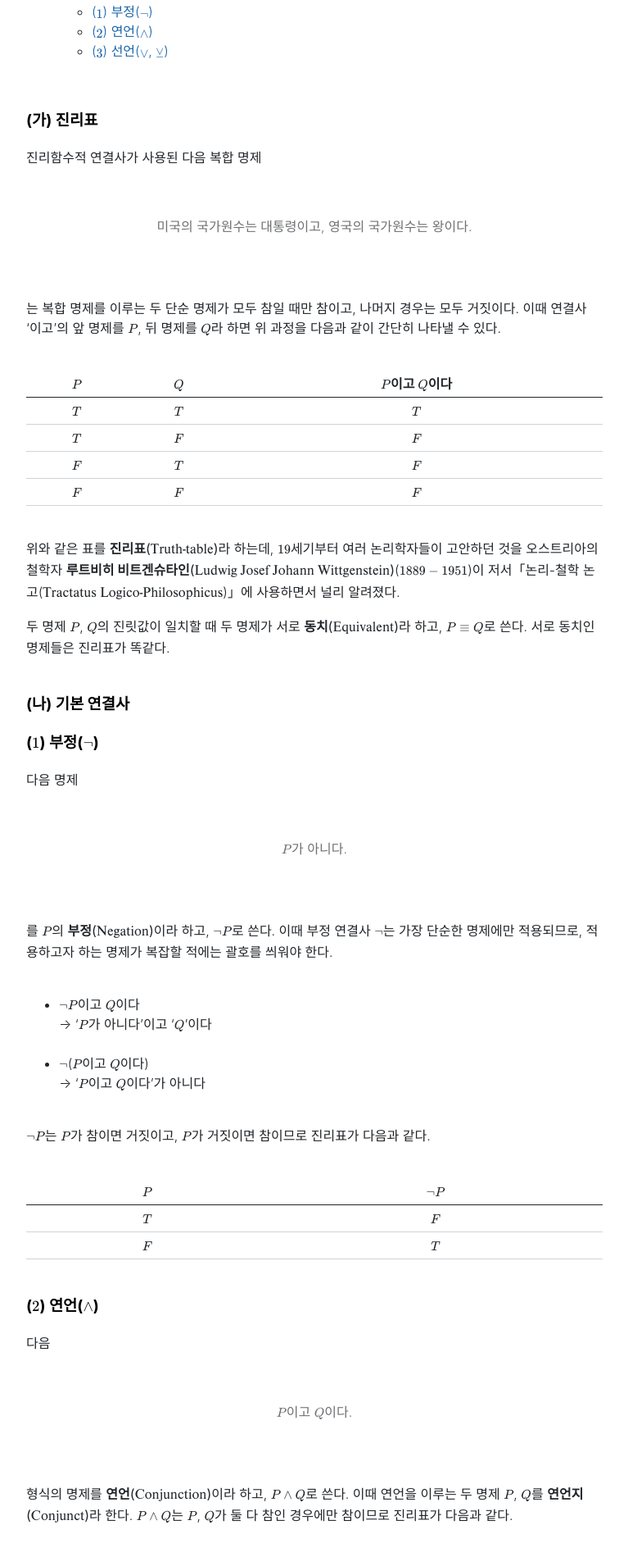
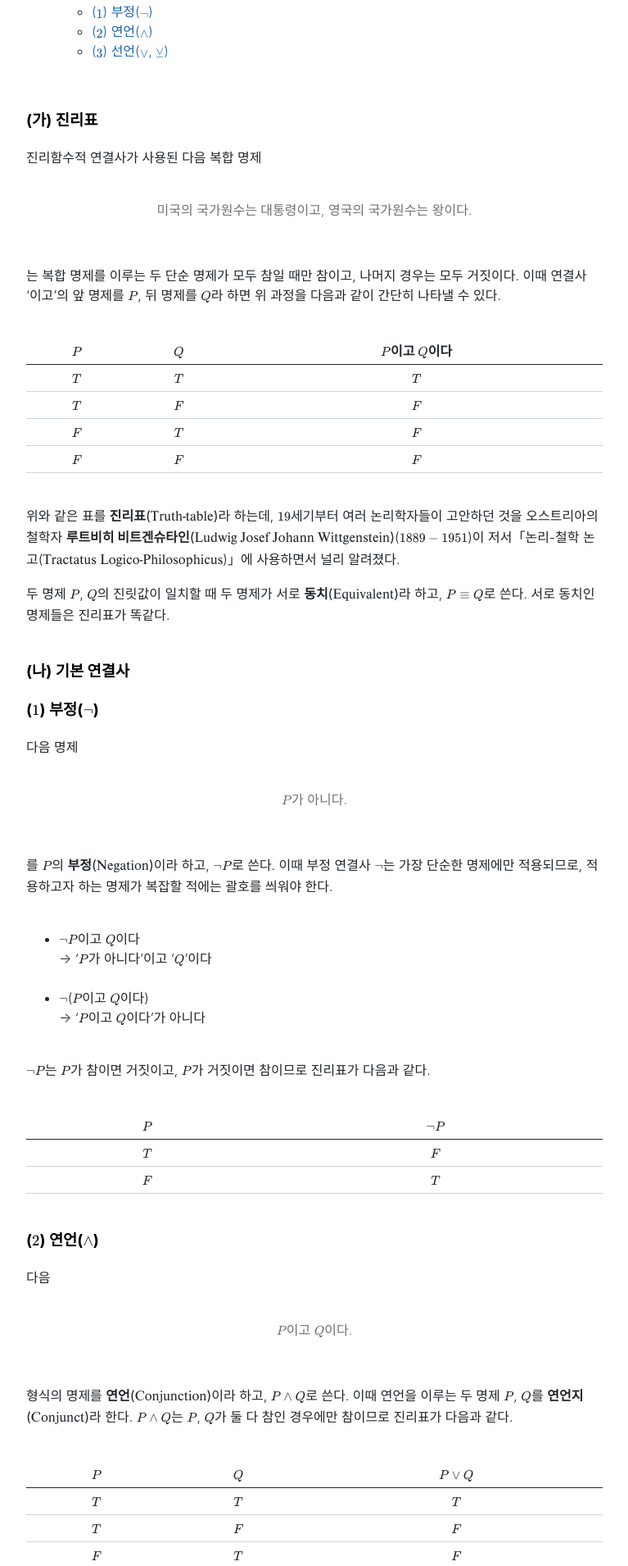
Before and after one commit to Log-zero/Log-zero.github.io, a Jekyll site: the page built from _posts/2026-01-24-진리함수적-연결사.md, in a window 1280 px wide. Shown: the part 320-2230 px from the top of the page at 82% size, without its empty margins (256-1023 px from the left). Built offline with Jekyll 4.4.1, drawn with Linux system fonts in a browser that asks for light colours; nearby versions of some CDN libraries.

Commit message:
blockquote

```diff
--- a/assets/css/blockquote.css
+++ b/assets/css/blockquote.css
@@ -8,7 +8,6 @@ article.post blockquote {
   border: none;
   text-align: center;
   font-style: normal;
-  line-height: 4;
 }
 
 article.post blockquote p {
```
